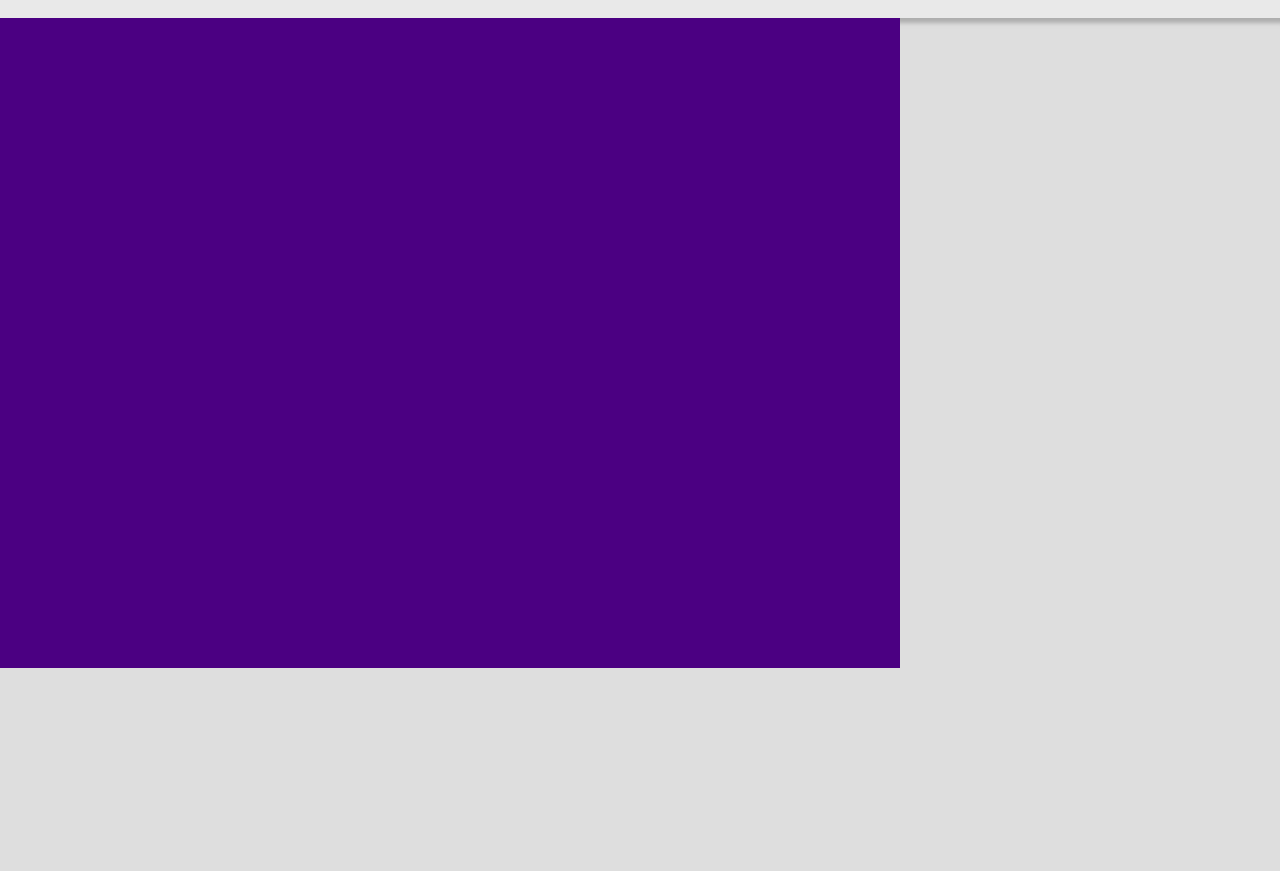
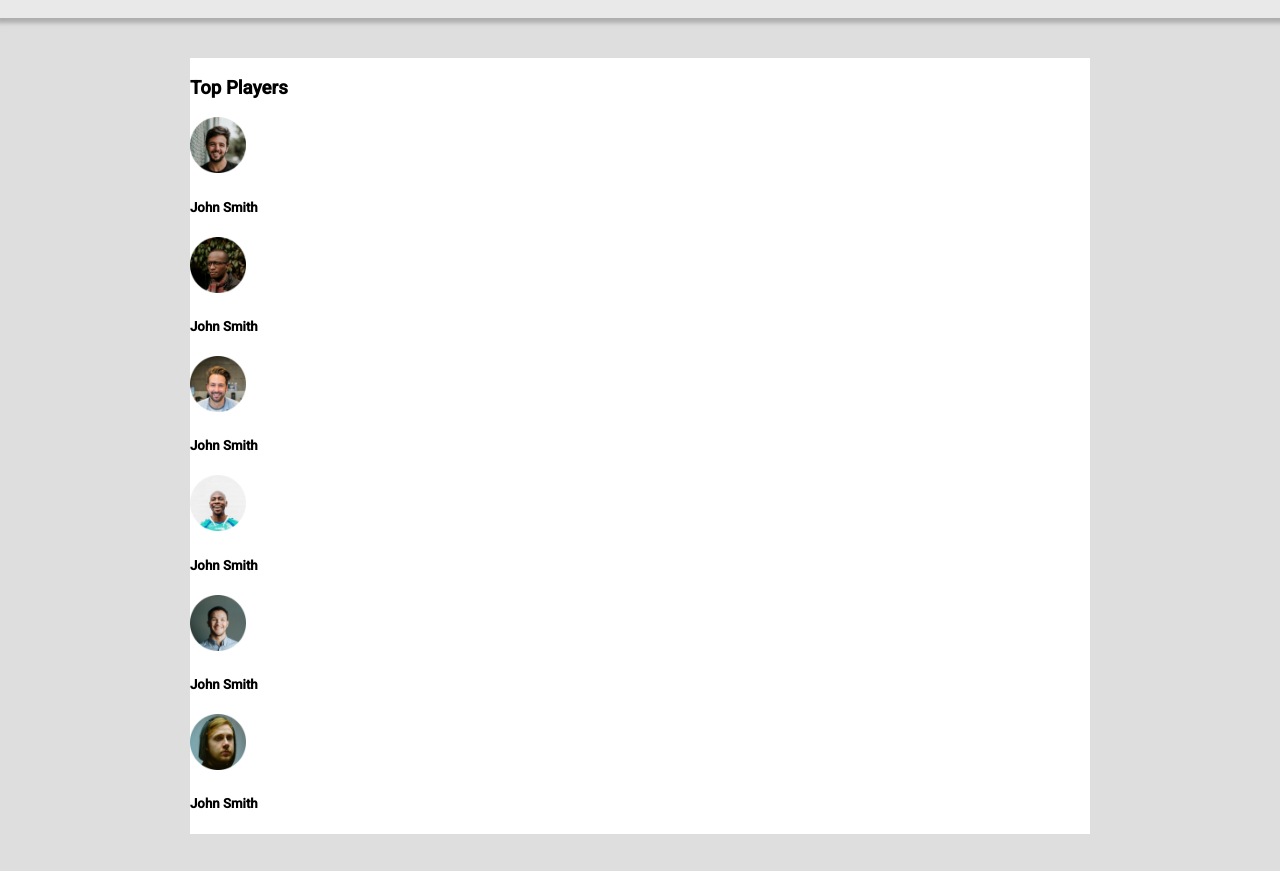
Before and after one commit to Ashiqul-Hoque/Leader_Board, a plain HTML site: page index.html in a window 1280 px wide. Shown: the part 76-947 px from the top of the page. Before the commit the page ends 800 px from the top, so only its background shows below. Drawn offline with Linux system fonts and the light colour scheme.

Commit message:
first commit

```diff
--- a/index.html
+++ b/index.html
@@ -31,7 +31,41 @@
     </header>
 
     <main>
-      <section class="box"></section>
+      <section class="box">
+        <div class="top-player">
+          <h3>Top Players</h3>
+          <div class="player">
+            <img src="images/players/player-1.png" alt="" />
+            <h5>John Smith</h5>
+          </div>
+          <div class="player">
+            <img src="images/players/player-2.png" alt="" />
+            <h5>John Smith</h5>
+          </div>
+          <div class="player">
+            <img src="images/players/player-3.png" alt="" />
+            <h5>John Smith</h5>
+          </div>
+          <div class="player">
+            <img src="images/players/player-4.png" alt="" />
+            <h5>John Smith</h5>
+          </div>
+          <div class="player">
+            <img src="images/players/player-5.png" alt="" />
+            <h5>John Smith</h5>
+          </div>
+          <div class="player">
+            <img src="images/players/player-6.png" alt="" />
+            <h5>John Smith</h5>
+          </div>
+        </div>
+
+        <div class="top-blog"></div>
+      </section>
+
+      <section class="box">
+        <div class="courses"></div>
+      </section>
     </main>
   </body>
 </html>
--- a/style.css
+++ b/style.css
@@ -44,10 +44,18 @@ nav a:hover {
   color: white;
   transition: 0.3s;
 }
-
+main {
+  display: flex;
+  flex-direction: column;
+  align-items: center;
+}
 .box {
   width: 900px;
-  height: 650px;
-  background-color: indigo;
-  text-align: center;
+  background-color: white;
+  margin-top: 40px;
 }
+
+.top-player img {
+  height: 56px;
+  width: 56px;
+}
```
